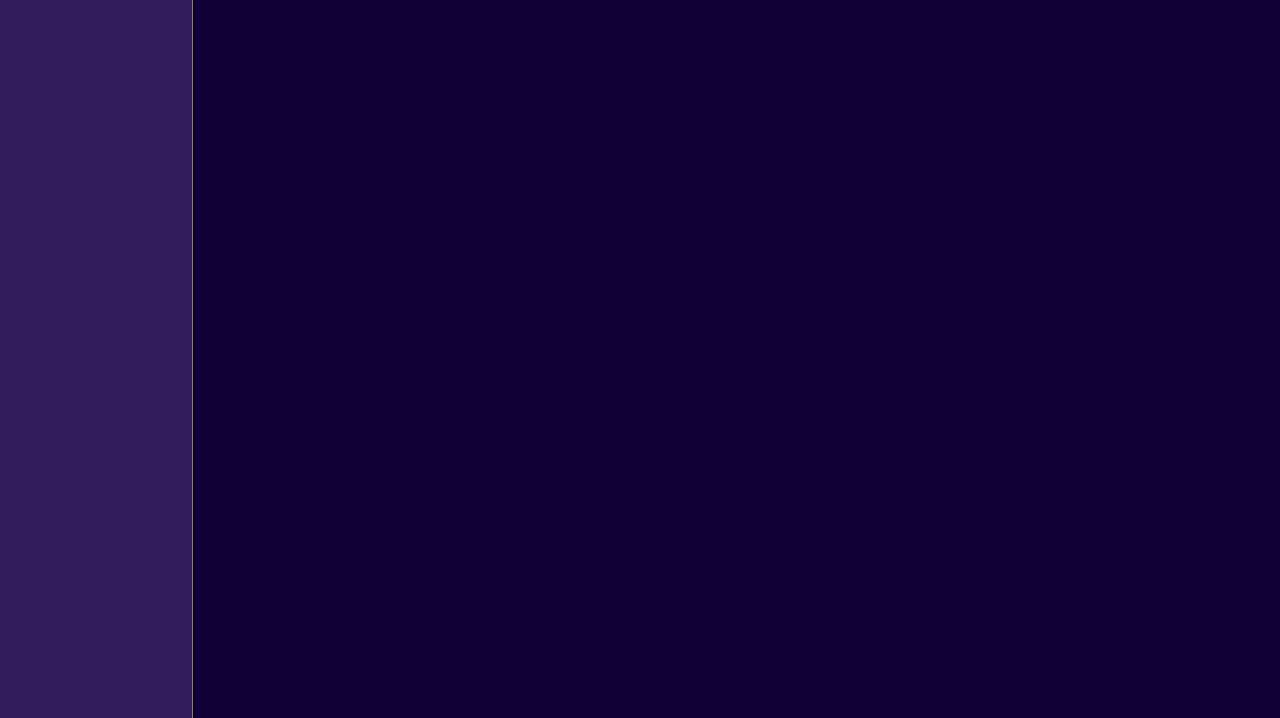
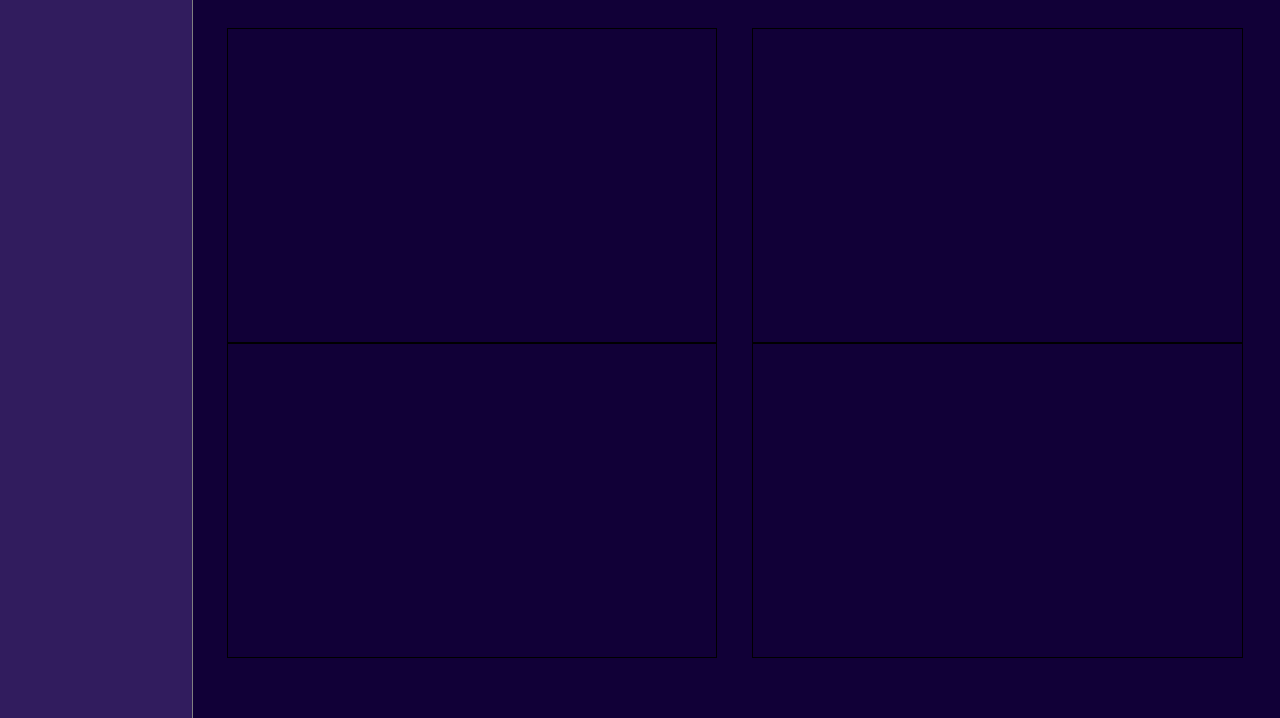
Before and after one commit to ViniScardoso/Site-Institucional-Lumen, a plain HTML site: page dashboard.html in a window 1280 px wide. Shown: the part 82-800 px from the top of the page. Drawn offline with Linux system fonts and the light colour scheme.

Commit message:
parte coneudo adicionada na dashboard

```diff
--- a/dashboard.html
+++ b/dashboard.html
@@ -29,10 +29,11 @@
 
     <!-- Fim do cabeçalho -->
 
-    <!-- começo do banner -->
+    <!-- começo do conteúdo -->
 
-    <div class="banner">
-        <div class="container">
-
-        </div>
+    <div class="conteudo">
+        <div class="graficos"></div>
+        <div class="graficos"></div>
+        <div class="graficos"></div>
+        <div class="graficos"></div>
     </div>
--- a/estilo.css
+++ b/estilo.css
@@ -332,7 +332,7 @@
     color: white;
     font-weight: 600;
     height: 57px;
-    border-bottom: solid 1px white;
+    /* border-bottom: solid 1px white; */
 }
 
 .navbarDash{
@@ -368,5 +368,24 @@
     position: absolute;
     width: 15%;
     height: 100%;
-    border-right: 1px gray double;
+    border-right: 1px gray solid;
 }
+
+.conteudo{
+    width: 84.8%;
+    height: 87%;
+    margin-left: 15%;
+    margin-top: 6%;
+    position: absolute;
+    display: flex;
+    justify-content: space-evenly;
+    flex-direction: row;
+    flex-wrap: wrap;
+    align-content: center;
+}
+
+.graficos{
+    border: solid 1px black;
+    width: 45%;
+    height: 45%;
+}
```
